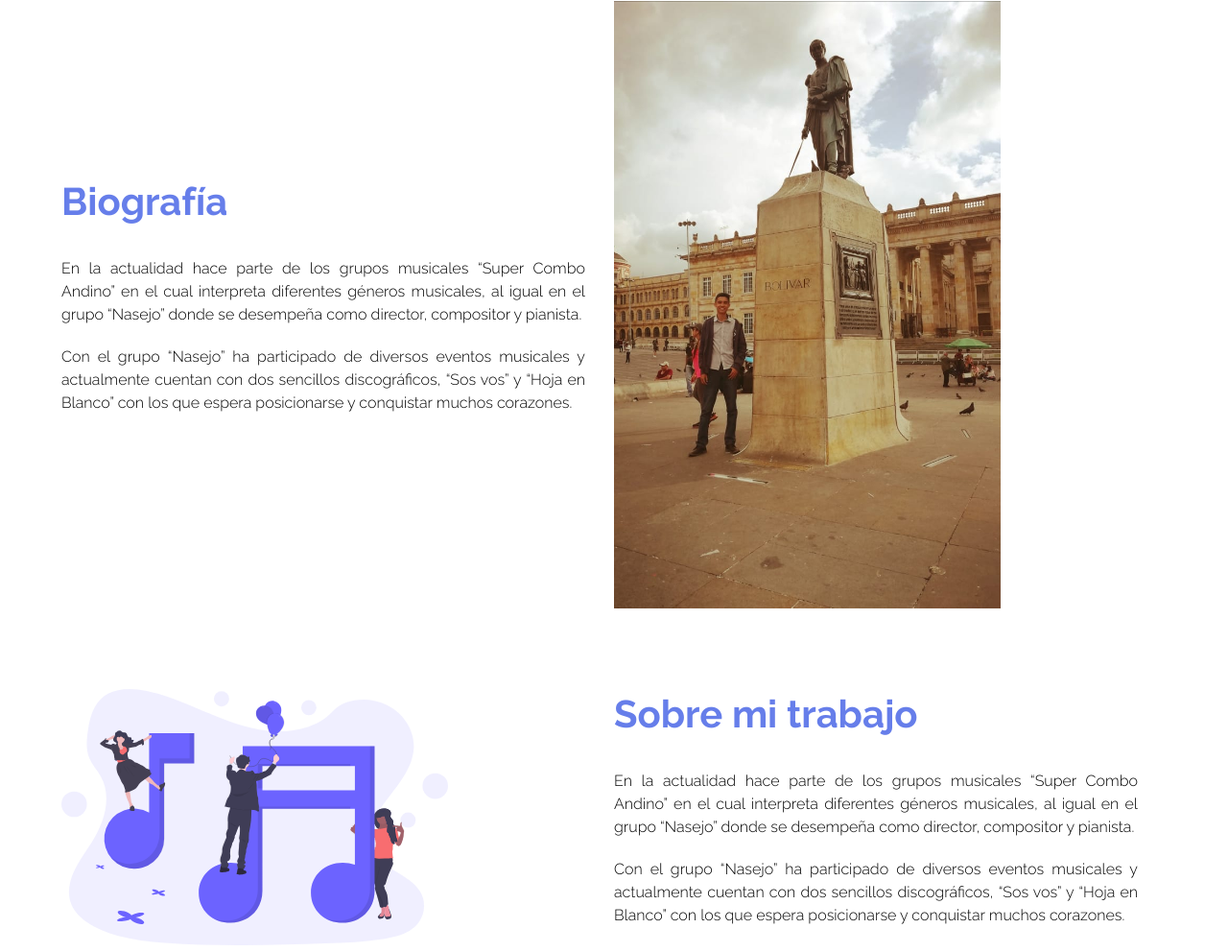
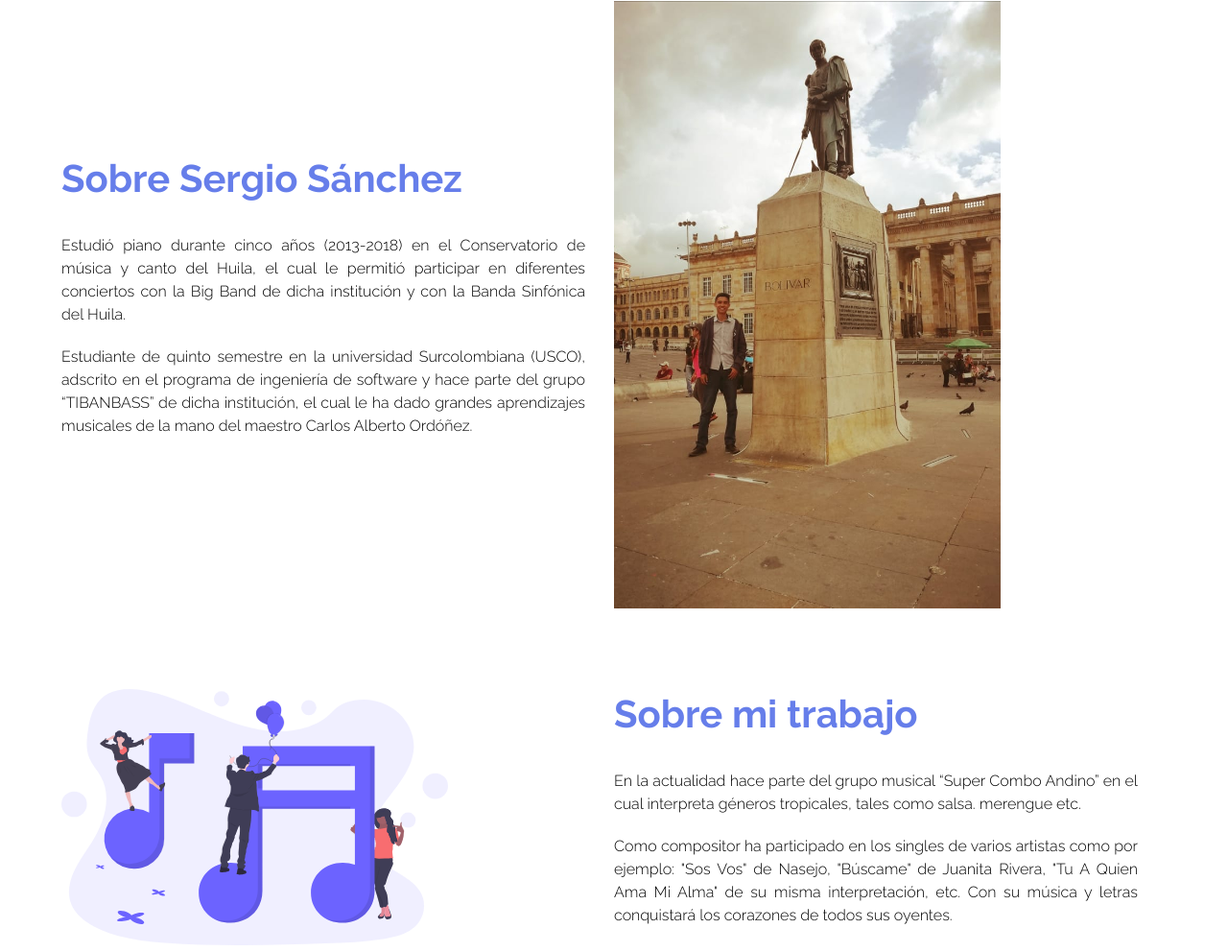
Before and after one commit to sergio01oficial/sergiopag1, a plain HTML site: page index.html in a window 1280 px wide. Shown: the part 1311-2303 px from the top of the page at 96% size. Drawn offline with Linux system fonts and the light colour scheme.

Commit message:
Add files via upload

```diff
--- a/index.html
+++ b/index.html
@@ -21,7 +21,7 @@
 
             <section id="inicio" class="hero__container">
                 <div class="hero__texts">
-                    <h1 class="hero__title">Hola soy Sergio Sánchez [Pianista y Compositor] </h1>
+                    <h1 class="hero__title">Sergio Sánchez [Pianista y Compositor] </h1>
                     <h2 class="hero__subtitle">Haciendo canción tus historias</h2>
                     <a href="#contactame" class="hero__cta">Contáctame Ahora</a>
                 </div>
@@ -33,16 +33,16 @@
     <main>
         <section class="presentation container">
             <img src="assets/sergio.jpg" alt="Sergio interpretando el piano" class="presentation__picture">
-            <h2 class="subtitle">Mi nombre es: Sergio Sánchez</h2>
+            <h2 class="subtitle">Sergio Sánchez</h2>
             <p class="presentation__copy">(2001) Neiva, Colombia</p>
             <a class="presentation__cta" href="#contactame">Contáctame Ahora</a>
         </section>
         <section class="about container">
 
             <div id="sobre" class="about__texts">
-                <h2 class="subtitle">Biografía</h2>
-                <p class="about__paragraph">En la actualidad hace parte de los grupos musicales “Super Combo Andino” en el cual interpreta diferentes géneros musicales, al igual en el grupo “Nasejo” donde se desempeña como director, compositor y pianista. </p>
-                <p class="about__paragraph">Con el grupo “Nasejo” ha participado de diversos eventos musicales y actualmente cuentan con dos sencillos discográficos, “Sos vos” y “Hoja en Blanco” con los que espera posicionarse y conquistar muchos corazones.  </p>
+                <h2 class="subtitle">Sobre Sergio Sánchez</h2>
+                <p class="about__paragraph">Estudió piano durante cinco años (2013-2018) en el Conservatorio de música y canto del Huila, el cual le permitió participar en diferentes conciertos con la Big Band de dicha institución y con la Banda Sinfónica del Huila.</p>
+                <p class="about__paragraph">Estudiante de quinto semestre en la universidad Surcolombiana (USCO), adscrito en el programa de ingeniería de software y hace parte del grupo “TIBANBASS” de dicha institución, el cual le ha dado grandes aprendizajes musicales de la mano del maestro Carlos Alberto Ordóñez.</p>
             </div>
 
             <figure class="about__img">
@@ -55,8 +55,8 @@
 
             <div id="habilidad" class="about__texts">
                 <h2 class="subtitle">Sobre mi trabajo</h2>
-                <p class="about__paragraph">En la actualidad hace parte de los grupos musicales “Super Combo Andino” en el cual interpreta diferentes géneros musicales, al igual en el grupo “Nasejo” donde se desempeña como director, compositor y pianista. </p>
-                <p class="about__paragraph">Con el grupo “Nasejo” ha participado de diversos eventos musicales y actualmente cuentan con dos sencillos discográficos, “Sos vos” y “Hoja en Blanco” con los que espera posicionarse y conquistar muchos corazones. </p>
+                <p class="about__paragraph">En la actualidad hace parte del grupo musical “Super Combo Andino” en el cual interpreta géneros tropicales, tales como salsa. merengue etc.</p>
+                <p class="about__paragraph">Como compositor ha participado en los singles de varios artistas como por ejemplo: "Sos Vos" de Nasejo, "Búscame" de Juanita Rivera, "Tu A Quien Ama Mi Alma" de su misma interpretación, etc. Con su música y letras conquistará los corazones de todos sus oyentes.</p>
             </div>
 
         </section>
```
